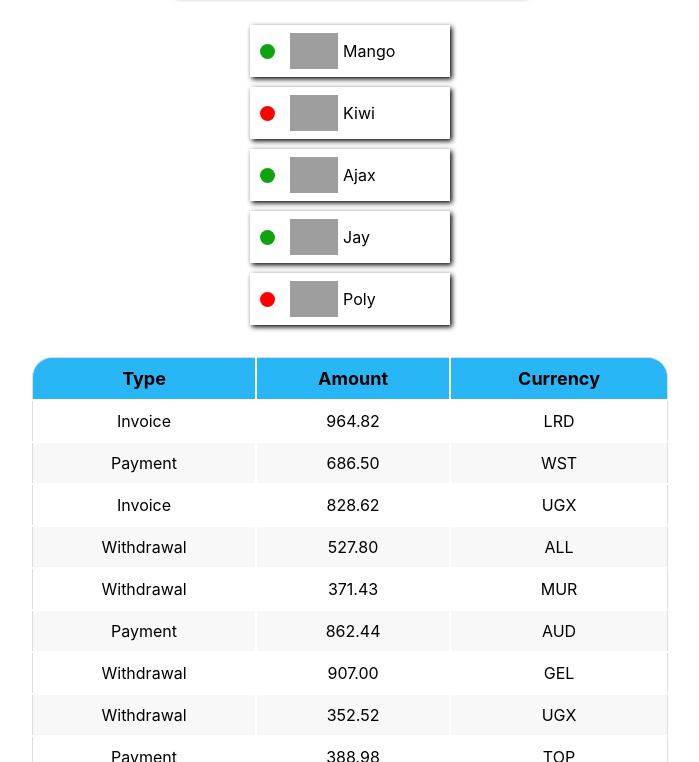
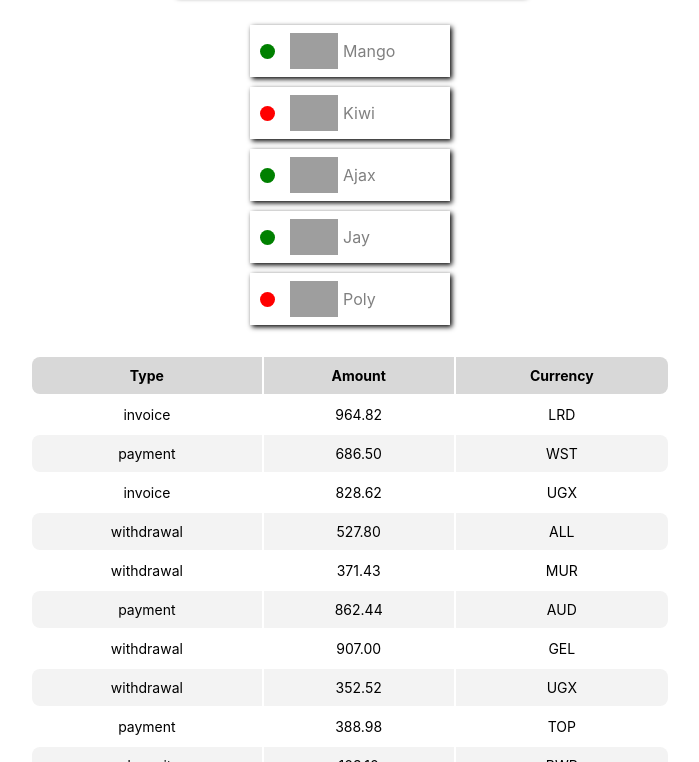
Before and after one commit to k4mmm/component-ts, a React (Create React App) app: page / in a window 1280 px wide. Shown: the part 618-1380 px from the top of the page, without its empty margins (290-989 px from the left). Built offline with nearby package versions, Linux system fonts and the light colour scheme; grey boxes are pictures that could not be loaded.

Commit message:
emotion add

```diff
--- a/package.json
+++ b/package.json
@@ -4,6 +4,8 @@
   "private": true,
   "homepage": "https://k4mmm.github.io/goit-react-hw-01-components",
   "dependencies": {
+    "@emotion/react": "^11.4.1",
+    "@emotion/styled": "^11.3.0",
     "@testing-library/jest-dom": "^5.14.1",
     "@testing-library/react": "^11.2.7",
     "@testing-library/user-event": "^12.8.3",
--- a/src/components/FriendList/FriendList.jsx
+++ b/src/components/FriendList/FriendList.jsx
@@ -1,20 +1,17 @@
 import PropTypes from "prop-types";
-import s from "./FriendList.module.css";
+import { List, Item, Status, Avatar, FriendName } from "./FriendList.styled";
+
 export const FriendList = ({ friends }) => {
   return (
-    <ul className={s.friendList}>
+    <List>
       {friends.map(({ avatar, name, isOnline, id }) => (
-        <li className={s.item} key={id}>
-          {isOnline ? (
-            <span className={`${s.status} ${s.active}`}></span>
-          ) : (
-            <span className={`${s.status} ${s.inactive}`}></span>
-          )}
-          <img className={s.avatar} src={avatar} alt="" width="48" />
-          <p className={s.name}>{name}</p>
-        </li>
+        <Item key={id}>
+          <Status status={isOnline}></Status>
+          <Avatar adr="lox" src={avatar} alt="" width="48"></Avatar>
+          <FriendName>{name}</FriendName>
+        </Item>
       ))}
-    </ul>
+    </List>
   );
 };
 
--- a/src/components/FriendList/FriendList.module.css
+++ b/src/components/FriendList/FriendList.module.css
@@ -1,7 +1,6 @@
 .friendList {
   margin: 20px auto;
   width: 200px;
-  /* background-color: #ffffff; */
   margin-bottom: 30px;
 }
 
--- /dev/null
+++ b/src/components/FriendList/FriendList.styled.jsx
@@ -0,0 +1,36 @@
+import styled from "@emotion/styled";
+
+export const List = styled.ul`
+  margin: 20px auto;
+  width: 200px;
+  margin-bottom: 30px;
+`;
+export const Item = styled.li`
+  box-shadow: 2px 2px 5px #000000;
+  display: flex;
+  margin-bottom: 10px;
+  align-items: center;
+`;
+export const Status = styled.span`
+  background-color: ${({ status }) => {
+    switch (status) {
+      case true:
+        return "green";
+      case false:
+        return "red";
+      default:
+        return "black";
+    }
+  }};
+  width: 15px;
+  height: 15px;
+  border-radius: 50%;
+  margin-right: 10px;
+  margin-left: 10px;
+`;
+export const Avatar = styled.img`
+  padding: 5px;
+`;
+export const FriendName = styled.p`
+  color: gray;
+`;
--- a/src/components/Profile/Profile.jsx
+++ b/src/components/Profile/Profile.jsx
@@ -1,5 +1,16 @@
 import PropTypes from "prop-types";
-import s from "./Profile.module.css";
+import {
+  Avatar,
+  Description,
+  Lebel,
+  Location,
+  ProfileCard,
+  Quantity,
+  StatItem,
+  Stats,
+  Tag,
+  UserName,
+} from "./Profile.styled";
 export const Profile = ({
   name,
   tag,
@@ -10,29 +21,29 @@ export const Profile = ({
   views,
 }) => {
   return (
-    <div className={s.profile}>
-      <div className={s.description}>
-        <img src={avatar} alt="Аватар пользователя" className={s.avatar} />
-        <p className={s.name}>{name}</p>
-        <p className={s.tag}>@{tag}</p>
-        <p className={s.location}>{location}</p>
-      </div>
+    <ProfileCard>
+      <Description>
+        <Avatar src={avatar} alt="Аватар пользователя" />
+        <UserName>{name}</UserName>
+        <Tag>@{tag}</Tag>
+        <Location>{location}</Location>
+      </Description>
 
-      <ul className={s.stats}>
-        <li>
-          <span className={s.label}>Followers</span>
-          <span className={s.quantity}>{followers}</span>
-        </li>
-        <li>
-          <span className={s.label}>Views</span>
-          <span className={s.quantity}>{views}</span>
-        </li>
-        <li>
-          <span className={s.label}>Likes</span>
-          <span className={s.quantity}>{likes}</span>
-        </li>
-      </ul>
-    </div>
+      <Stats>
+        <StatItem>
+          <Lebel>Followers</Lebel>
+          <Quantity>{followers}</Quantity>
+        </StatItem>
+        <StatItem>
+          <Lebel>Views</Lebel>
+          <Quantity>{views}</Quantity>
+        </StatItem>
+        <StatItem>
+          <Lebel>Likes</Lebel>
+          <Quantity>{likes}</Quantity>
+        </StatItem>
+      </Stats>
+    </ProfileCard>
   );
 };
 
--- /dev/null
+++ b/src/components/Profile/Profile.styled.jsx
@@ -0,0 +1,65 @@
+import styled from "@emotion/styled";
+
+export const ProfileCard = styled.div`
+  margin: 20px auto;
+  width: 250px;
+  background-color: #ffffff;
+  border-radius: 5px;
+  box-shadow: 2px 2px 5px #000000;
+  margin-bottom: 30px;
+`;
+export const Description = styled.div`
+  padding: 10px 0;
+  width: 150px;
+  margin: auto;
+  text-align: center;
+  font-size: 16px;
+`;
+
+export const Avatar = styled.img`
+  height: 100px;
+  border-radius: 50%;
+`;
+export const UserName = styled.p`
+  color: #122236;
+  font-size: 18px;
+  font-weight: 700;
+`;
+export const Location = styled.p`
+  color: #82909e;
+`;
+
+export const Tag = styled.p`
+  color: #82909e;
+`;
+
+export const Stats = styled.ul`
+  display: flex;
+  width: 100%;
+`;
+
+export const StatItem = styled.li`
+  width: 100px;
+  text-align: center;
+  padding: 15px 0;
+  border: 1px solid #e4e9f0;
+  background-color: #f3f6f9;
+  &:first-of-type {
+    border-radius: 0 0 0 5px;
+  }
+  &:last-child {
+    border-radius: 0 0 5px 0;
+  }
+`;
+
+export const Lebel = styled.span`
+  display: block;
+  font-size: 14px;
+  color: #768696;
+  margin-bottom: 10px;
+`;
+
+export const Quantity = styled.span`
+  font-weight: 700;
+  display: block;
+`;
--- a/src/components/Statistics/Statistics.jsx
+++ b/src/components/Statistics/Statistics.jsx
@@ -1,27 +1,30 @@
 import PropTypes from "prop-types";
-import s from "./Statistics.module.css";
+import {
+  Label,
+  Percentage,
+  SectionTitle,
+  StatItem,
+  StatList,
+  StatisticsSection,
+} from "./Statistics.styled";
 import { randomColor } from "../../utils/randomColor";
 
 export const Statistics = ({ title, stats }) => {
   return (
-    <section className={s.statistics}>
-      {title ? <h2 className={s.title}>{title}</h2> : null}
-      <ul className={s.statList}>
+    <StatisticsSection>
+      {title && <SectionTitle>{title}</SectionTitle>}
+      <StatList>
         {stats.map(({ id, label, percentage }) => {
           const rndColor = randomColor();
           return (
-            <li
-              className={s.item}
-              key={id}
-              style={{ backgroundColor: `#${rndColor}` }}
-            >
-              <span className={s.label}>{label}</span>
-              <span className={s.percentage}>{percentage}%</span>
-            </li>
+            <StatItem key={id} style={{ backgroundColor: `#${rndColor}` }}>
+              <Label>{label}</Label>
+              <Percentage>{percentage}%</Percentage>
+            </StatItem>
           );
         })}
-      </ul>
-    </section>
+      </StatList>
+    </StatisticsSection>
   );
 };
 
--- /dev/null
+++ b/src/components/Statistics/Statistics.styled.jsx
@@ -0,0 +1,44 @@
+import styled from "@emotion/styled";
+
+export const StatisticsSection = styled.section`
+  margin: 20px auto;
+  width: 350px;
+  background-color: #ffffff;
+  box-shadow: 2px 2px 5px #000000;
+  margin-bottom: 30px;
+`;
+
+export const SectionTitle = styled.h2`
+  color: grey;
+  font-size: 18px;
+  font-weight: 700;
+  text-align: center;
+  text-transform: uppercase;
+  padding-top: 20px;
+  padding-bottom: 20px;
+`;
+
+export const StatList = styled.ul`
+  display: flex;
+  height: 70px;
+`;
+
+export const StatItem = styled.li`
+  text-align: center;
+  width: 100%;
+  height: 100%;
+`;
+export const Label = styled.span`
+  display: block;
+  padding-top: 15px;
+  font-size: 12px;
+  color: rgb(221, 208, 208);
+`;
+
+export const Percentage = styled.span`
+  display: block;
+  font-size: 16px;
+  padding-top: 5px;
+  font-weight: 900;
+  color: rgb(221, 208, 208);
+`;
--- a/src/components/TransactionHistory/TransactionHistory.jsx
+++ b/src/components/TransactionHistory/TransactionHistory.jsx
@@ -1,26 +1,31 @@
 import PropTypes from "prop-types";
-import s from "./TransactionHistory.module.css";
+import {
+  ColumnName,
+  Tabele,
+  TableBody,
+  TransInfo,
+} from "./TransactionHistory.styled";
 export const TrasactionHistory = ({ transactions }) => {
   return (
-    <table className={s.transactionHistory}>
+    <Tabele>
       <thead>
         <tr>
-          <th className={s.columnName}>Type</th>
-          <th className={s.columnName}>Amount</th>
-          <th className={s.columnName}>Currency</th>
+          <ColumnName>Type</ColumnName>
+          <ColumnName>Amount</ColumnName>
+          <ColumnName>Currency</ColumnName>
         </tr>
       </thead>
 
       <tbody>
         {transactions.map(({ id, type, amount, currency }) => (
-          <tr key={id} className={s.tableBody}>
-            <td className={s.transactionInfo}>{type}</td>
-            <td className={s.transactionInfo}>{amount}</td>
-            <td className={s.transactionInfo}>{currency}</td>
-          </tr>
+          <TableBody key={id}>
+            <TransInfo>{type}</TransInfo>
+            <TransInfo>{amount}</TransInfo>
+            <TransInfo>{currency}</TransInfo>
+          </TableBody>
         ))}
       </tbody>
-    </table>
+    </Tabele>
   );
 };
 
--- /dev/null
+++ b/src/components/TransactionHistory/TransactionHistory.styled.jsx
@@ -0,0 +1,42 @@
+import styled from "@emotion/styled";
+
+export const Tabele = styled.table`
+  margin-left: auto;
+  margin-right: auto;
+  width: 50%;
+  border: none;
+  margin-bottom: 20px;
+`;
+
+export const ColumnName = styled.th`
+  font-weight: bold;
+  text-align: center;
+  border: none;
+  padding: 10px 15px;
+  background: #d8d8d8;
+  font-size: 14px;
+  &:first-of-type {
+    border-radius: 8px 0 0 8px;
+  }
+  &:last-of-type {
+    border-radius: 0 8px 8px 0;
+  }
+`;
+export const TransInfo = styled.td`
+  text-align: center;
+  border: none;
+  padding: 10px 15px;
+  font-size: 14px;
+  vertical-align: top;
+  &:first-of-type {
+    border-radius: 8px 0 0 8px;
+  }
+  &:last-of-type {
+    border-radius: 0 8px 8px 0;
+  }
+`;
+export const TableBody = styled.tr`
+  &:nth-of-type(even) {
+    background: #f3f3f3;
+  }
+`;
```
Also changed, not shown: 2 other files (tests, documents, lock files or other folders).
